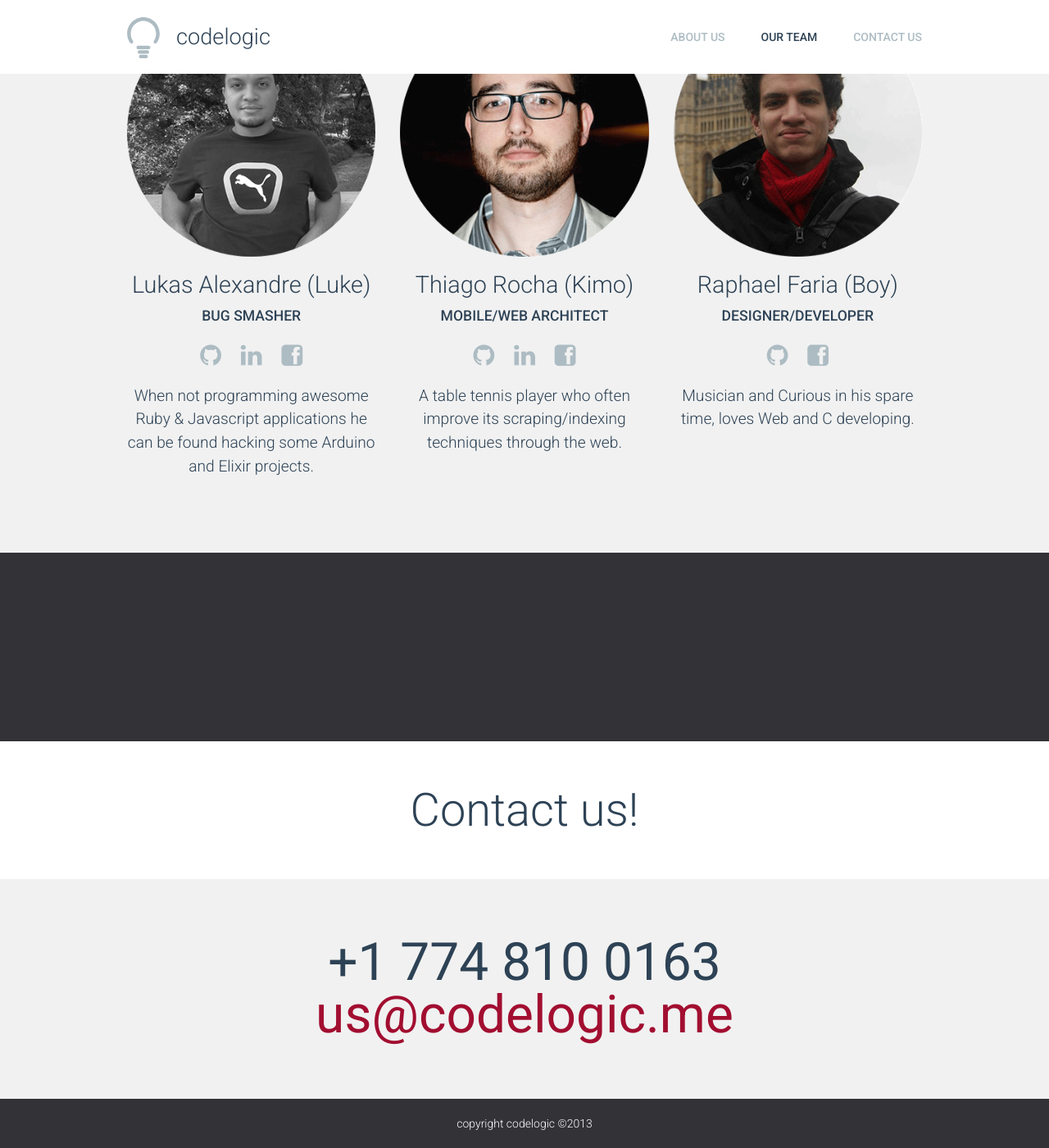
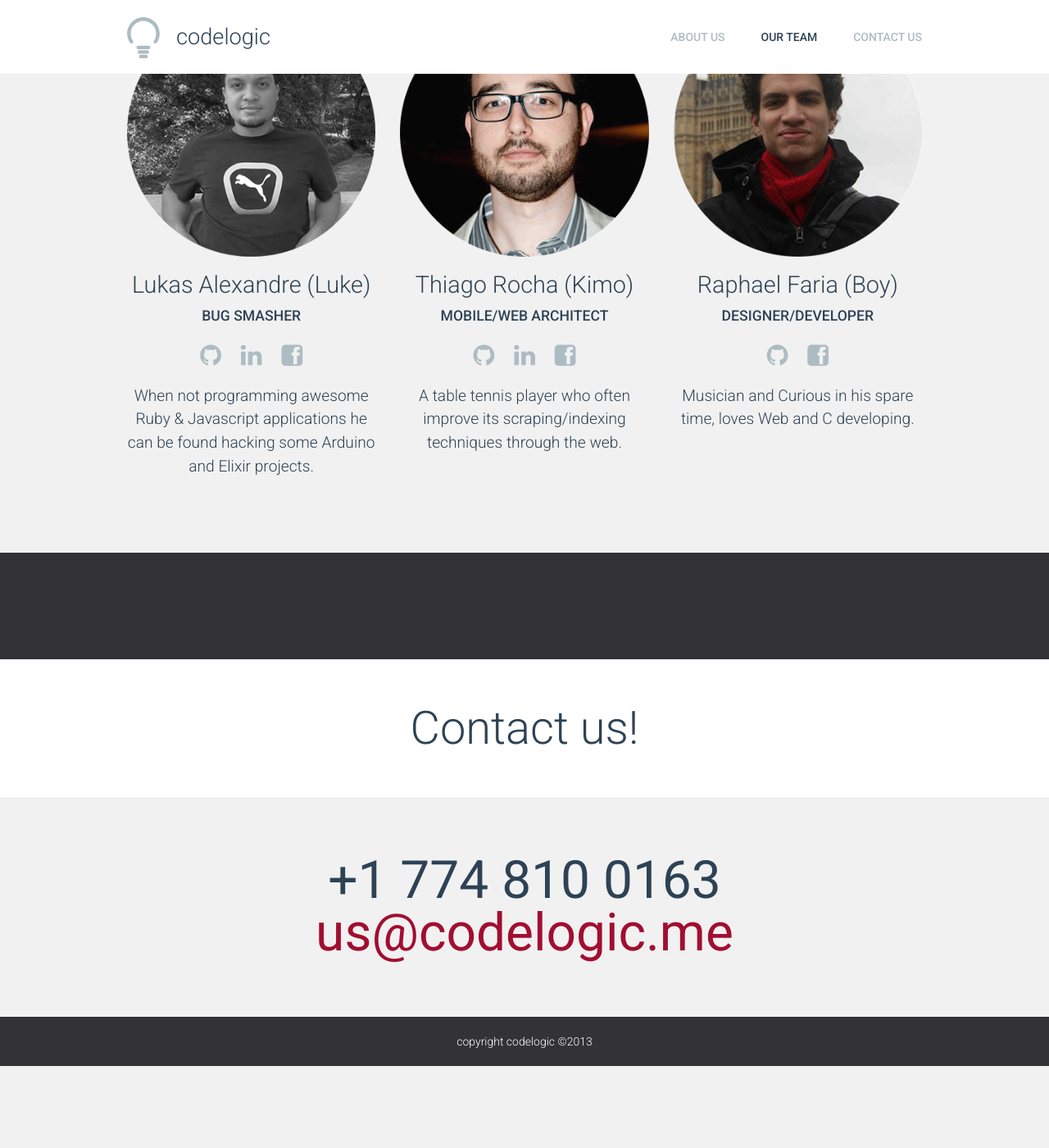
Before and after one commit to CodeLogicMe/codelogicme.github.io, a Jekyll site: the page built from index.html, in a window 1280 px wide and 1400 px high, scrolled down 2234 px. Shown: the whole window at 82% size. Built offline with Jekyll 4.4.1, drawn with Linux system fonts in a browser that asks for light colours; Markdown is read by kramdown in place of the engine named in the settings; after the commit the page ends 3534 px from its top, so only the background shows below that.

Commit message:
Small changes in style and character code in footer

```diff
--- a/_includes/footer.html
+++ b/_includes/footer.html
@@ -1,3 +1,3 @@
 <footer class="text-center">
-  <p class="footer-text">copyright codelogic ©2013</p>
+  <p class="footer-text">copyright codelogic &copy;2013</p>
 </footer>
--- a/css/style.css
+++ b/css/style.css
@@ -59,7 +59,7 @@
     margin-left: 20px;
     font-weight: 300;
     opacity: 0; }
-    .logo-container .logo-text.active {
+    .logo-container .logo-text.scrollDisplay {
       opacity: 1; }
 
 .nav-list-container {
@@ -163,7 +163,7 @@
     padding: 0 10px; }
 
 .team-icons {
-  height: 230px;
+  height: 130px;
   background-color: #323237; }
 
 .contact-section {
--- a/css/style.scss
+++ b/css/style.scss
@@ -92,7 +92,7 @@
     font-weight: 300;
     opacity: 0;
 
-    &.active {
+    &.scrollDisplay {
       opacity: 1;
     }
   }
@@ -269,7 +269,7 @@
 
 
 .team-icons {
-  height: 230px;
+  height: 130px;
   background-color: #323237;
 }
 
--- a/js/app.js
+++ b/js/app.js
@@ -138,11 +138,11 @@
   $(document).on("scroll", function() {
     if($(window).scrollTop() <= 10) {
       $("header").removeClass("scrolled");
-      $(".logo-container .logo-text").removeClass("active");
+      $(".logo-container .logo-text").removeClass("scrollDisplay");
     }
     else {
       $("header").addClass("scrolled");
-      $(".logo-container .logo-text").addClass("active");
+      $(".logo-container .logo-text").addClass("scrollDisplay");
     }
   });
   donutGraph.init();
```
